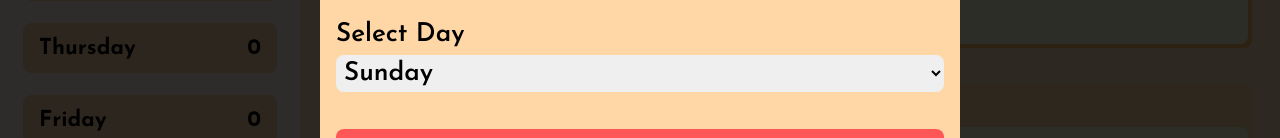
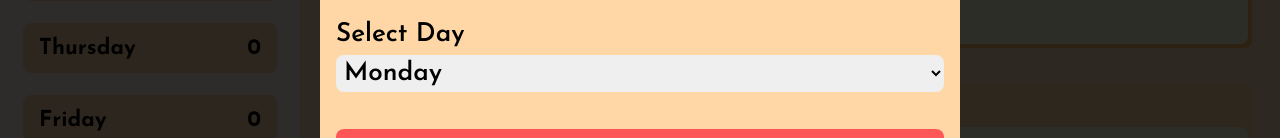
Before and after one commit to viktor-drok/next-app-todo, a Next.js app: page /friday in a window 1280 px wide. Both pictures are taken after a click on the element "New Item". Shown: the part 436-574 px from the top of the page. Built offline with nearby package versions, Linux system fonts and the light colour scheme.

Commit message:
fix bug with day select

```diff
--- a/components/Modal.jsx
+++ b/components/Modal.jsx
@@ -64,6 +64,7 @@ const Modal = () => {
 						name="day"
 						type="text"
 						required
+						value="Monday"
 					>
 						{daysOfWeek.map((day, index) => (
 							<option
```
